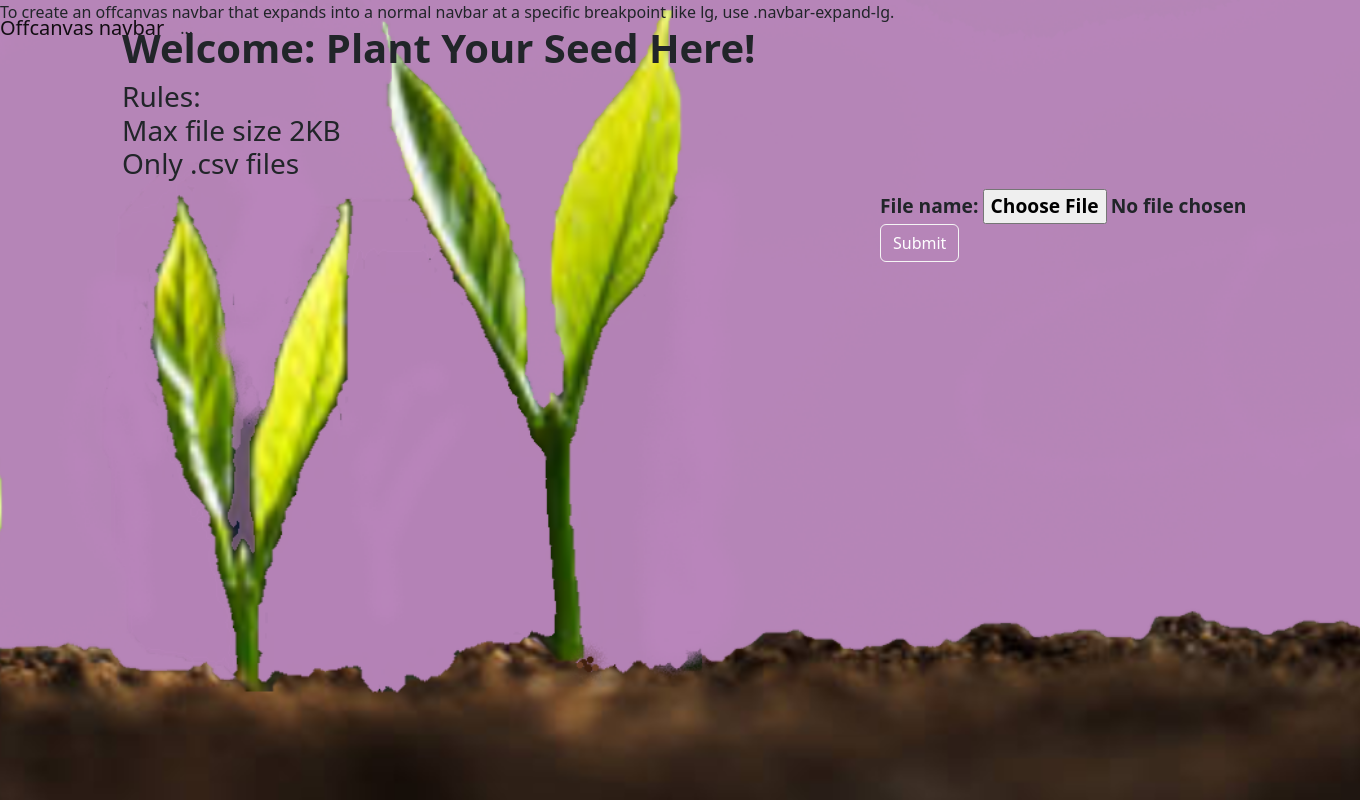
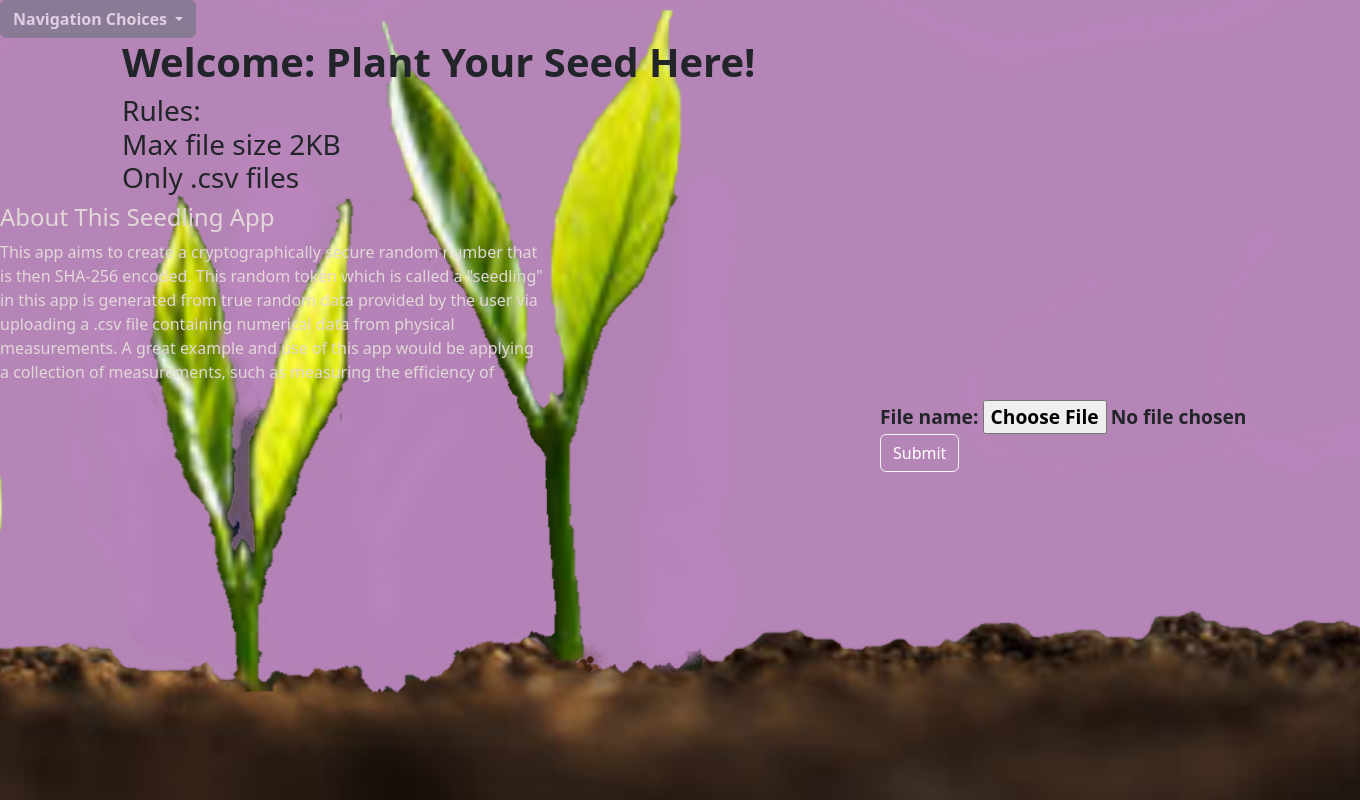
Before and after one commit to YugioCard59/PDX-Capstone-CSRNG, a Django app: page / in a window 1360 px wide. Run offline with Django 4.2, Linux system fonts and the light colour scheme.

Commit message:
formatting about info, working on delete items

```diff
--- a/no_cap/greenhouse_app/views.py
+++ b/no_cap/greenhouse_app/views.py
@@ -12,12 +12,6 @@ def login_home(request):
     if request.method == "POST" and request.user.is_authenticated:
         getHash = request.POST['writeToDom']
         print(getHash)
-        # current_user = None
-        # if request.user != None:
-        #     current_user = request.user
-        # else:
-        #     current_user = ''
-        # # user = User.objects.get(username=request.POST["username"])
         new_token_form = Token_storage(token_value=getHash, token_user=request.user)
         new_token_form.save()
         return render(request, "greenhouse_app/login_home.html", {'new_token_form': new_token_form})
--- a/no_cap/templates/base.html
+++ b/no_cap/templates/base.html
@@ -9,71 +9,36 @@
     <meta name="viewport" content="width=device-width, initial-scale=1.0">
     <link rel="stylesheet" href="{% static 'stylesheet.css' %}" />
     <!-- CSS only -->
-    <link href="https://cdn.jsdelivr.net/npm/bootstrap@5.2.3/dist/css/bootstrap.min.css" rel="stylesheet"
-        integrity="sha384-rbsA2VBKQhggwzxH7pPCaAqO46MgnOM80zW1RWuH61DGLwZJEdK2Kadq2F9CUG65" crossorigin="anonymous">
+    <link href="https://cdn.jsdelivr.net/npm/bootstrap@5.3.0-alpha1/dist/css/bootstrap.min.css" rel="stylesheet"
+        integrity="sha384-GLhlTQ8iRABdZLl6O3oVMWSktQOp6b7In1Zl3/Jr59b6EGGoI1aFkw7cmDA6j6gD" crossorigin="anonymous">
+    <!-- <link href="https://cdn.jsdelivr.net/npm/bootstrap@5.2.3/dist/css/bootstrap.min.css" rel="stylesheet"
+        integrity="sha384-rbsA2VBKQhggwzxH7pPCaAqO46MgnOM80zW1RWuH61DGLwZJEdK2Kadq2F9CUG65" crossorigin="anonymous"> -->
     <title>CSRNG-->{% block title %}{% endblock title %}</title>
 </head>
 
 <body>
 
-    <nav class="navbar bg-body-tertiary fixed-top">
-        <div class="container-fluid">
-          <!-- <a class="navbar-brand" href="#">Offcanvas navbar</a>
-          <button class="navbar-toggler" type="button" data-bs-toggle="offcanvas" data-bs-target="#offcanvasNavbar" aria-controls="offcanvasNavbar">
-            <span class="navbar-toggler-icon"></span>
-          </button> -->
-          <div class="offcanvas offcanvas-end" tabindex="-1" id="offcanvasNavbar" aria-labelledby="offcanvasNavbarLabel">
-            <div class="offcanvas-header">
-              <h5 class="offcanvas-title" id="offcanvasNavbarLabel">Seedling</h5>
-              <button type="button" class="btn-close" data-bs-dismiss="offcanvas" aria-label="Close"></button>
-            </div>
-            <div class="offcanvas-body">
-              <ul class="navbar-nav justify-content-end flex-grow-1 pe-3">
-                <!-- <li class="nav-item">
-                  <a class="nav-link active" aria-current="page" href="{% url 'random_app:upload_file' %}">Upload .csv file</a>
-                </li>
-                <li class="nav-item">
-                  <a class="nav-link" href="#">Link</a>
-                </li> -->
-                <li class="nav-item dropdown">
-                  <a class="nav-link dropdown-toggle" href="#" role="button" data-bs-toggle="dropdown" aria-expanded="false">
-                    Dropdown
-                  </a>
-                  <ul class="dropdown-menu">
-                    <li><a class="dropdown-item" href="#">Upload .csv file</a></li>
-                    <li><a class="dropdown-item" href="#">Sign Up</a></li>
-                    <li><a class="dropdown-item" href="#">Upload .csv file</a></li>
-                    <li>
-                      <hr class="dropdown-divider">
-                    </li>
-                    <li><a class="dropdown-item" href="#">Something else here</a></li>
-                  </ul>
-                </li>
-              </ul>
-              <form class="d-flex mt-3" role="search">
-                <input class="form-control me-2" type="search" placeholder="Search" aria-label="Search">
-                <button class="btn btn-outline-success" type="submit">Search</button>
-              </form>
-            </div>
-          </div>
-        </div>
-      </nav>
-      To create an offcanvas navbar that expands into a normal navbar at a specific breakpoint like lg, use .navbar-expand-lg.
-
-
-      <nav class="navbar navbar-expand-lg bg-body-tertiary fixed-top">
-        <a class="navbar-brand" href="#">Offcanvas navbar</a>
-        <button class="navbar-toggler" type="button" data-bs-toggle="offcanvas" data-bs-target="#navbarOffcanvasLg" aria-controls="navbarOffcanvasLg">
-          <span class="navbar-toggler-icon"></span>
-        </button>
-        <div class="offcanvas offcanvas-end" tabindex="-1" id="navbarOffcanvasLg" aria-labelledby="navbarOffcanvasLgLabel">
-          ...
-        </div>
-      </nav>
+    <div class="btn-group" style="opacity:0.6;">
+        <button class="btn btn-secondary dropdown-toggle" type="button" data-bs-toggle="dropdown"
+            data-bs-auto-close="true" aria-expanded="false"><strong>
+                Navigation Choices
+            </strong></button>
+        <ul class="dropdown-menu">
+            <li><a class="dropdown-item" href="{% url 'random_app:upload_file' %}"><strong>Upload .csv File</strong></a>
+            </li>
+            <li><a class="dropdown-item" href="{% url 'greenhouse_app:signup' %}"><strong>Sign Up</strong></a></li>
+            <li><a class="dropdown-item" href="{% url 'greenhouse_app:signin' %}"><strong>Sign In</strong></a></li>
+            <li><a class="dropdown-item" href="{% url 'greenhouse_app:signout' %}"><strong>Sign Out</strong></a></li>
+            <li><a class="dropdown-item" href="{% url 'greenhouse_app:show_seedling' %}"><strong>Greenhouse</strong></a>
+            </li>
+        </ul>
+    </div>
 
     {% block content %} {% endblock %}
-    <!-- JavaScript Bundle with Popper -->
 
+    <script src="https://cdn.jsdelivr.net/npm/bootstrap@5.3.0-alpha1/dist/js/bootstrap.bundle.min.js"
+        integrity="sha384-w76AqPfDkMBDXo30jS1Sgez6pr3x5MlQ1ZAGC+nuZB+EYdgRZgiwxhTBTkF7CXvN"
+        crossorigin="anonymous"></script>
     <!-- <script src="https://cdn.jsdelivr.net/npm/bootstrap@5.2.3/dist/js/bootstrap.bundle.min.js"
         integrity="sha384-kenU1KFdBIe4zVF0s0G1M5b4hcpxyD9F7jL+jjXkk+Q2h455rYXK/7HAuoJl+0I4"
         crossorigin="anonymous"></script> -->
--- a/no_cap/templates/welcome.html
+++ b/no_cap/templates/welcome.html
@@ -16,6 +16,13 @@ Welcome & Data Upload/Retrieval Page
     <br>Max file size 2KB
     <br>Only .csv files</h3>
 </div>
+<aside style="width:40%;">
+    <h4 style="color:rgb(226, 216, 216)">About This Seedling App</h4>
+    <p style="color:rgb(226, 216, 216)">This app aims to create a cryptographically secure random number that is then SHA-256 encoded.
+    This random token which is called a "seedling" in this app is generated from true random data provided by the user via uploading a .csv file containing
+     numerical data from physical measurements.  A great example and use of this app would be applying a collection of measurements, such as measuring the efficiency of  </p>
+</aside>
+
 <div class="import_files">
 <form action="" method="POST" enctype="multipart/form-data">
 {% csrf_token %}
```
